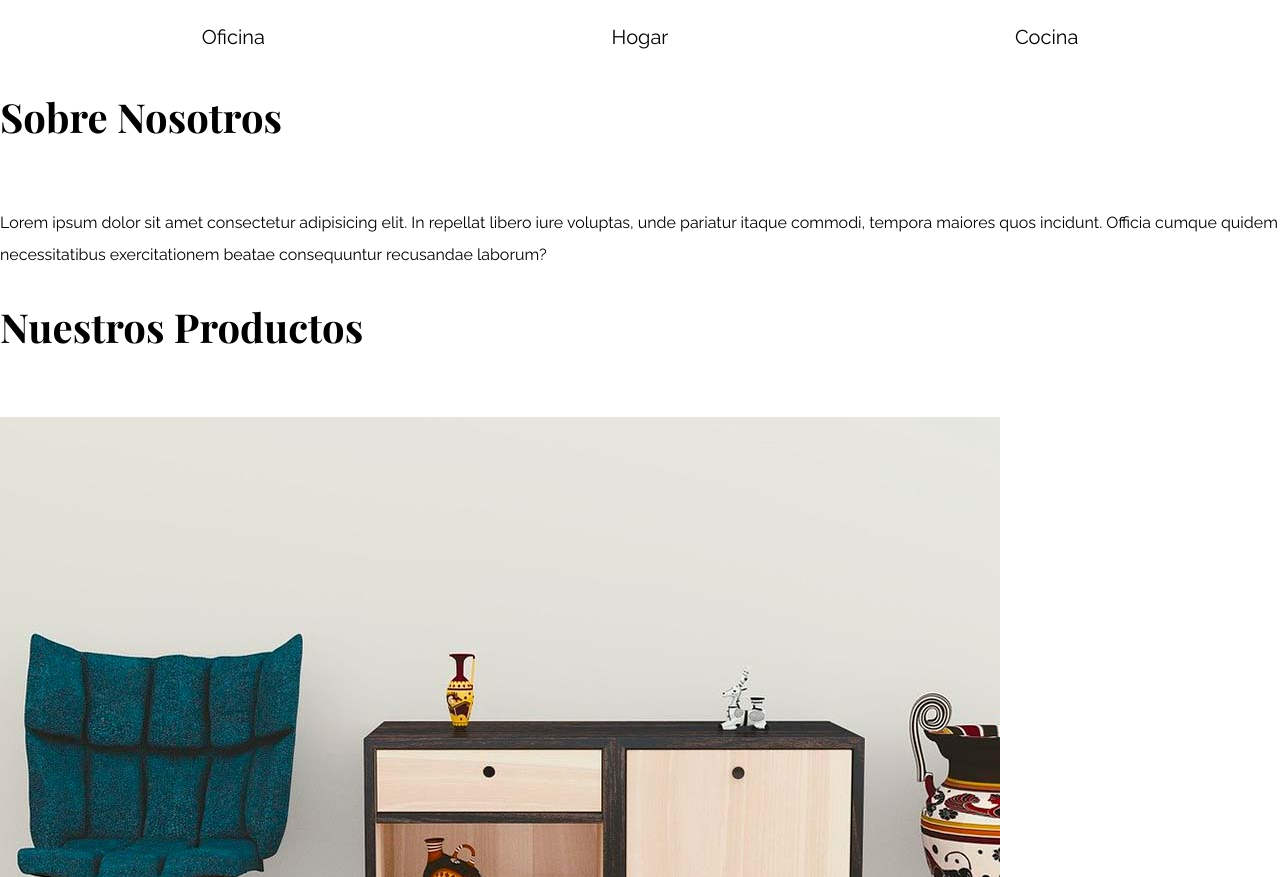
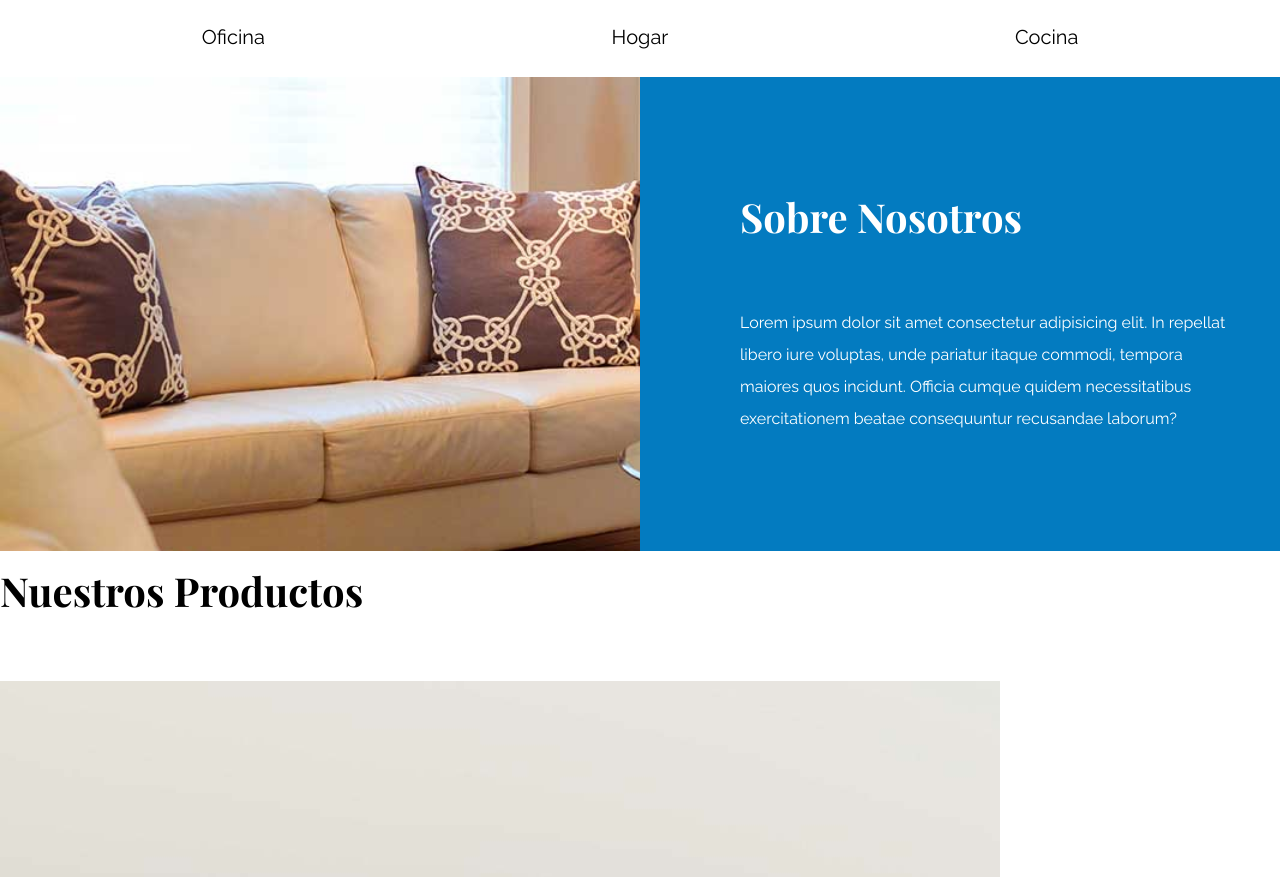
Before and after one commit to leonardocueto/CSS-Udemy, a plain HTML site: page index.html in a window 1280 px wide. Shown: the part 1263-2140 px from the top of the page. Drawn offline with nearby package versions, Linux system fonts and the light colour scheme.

Commit message:
Creando la seccion nosotros

```diff
--- a/css/app.css
+++ b/css/app.css
@@ -101,3 +101,24 @@ img {
     grid-template-columns: repeat(3,1fr);
     gap: 2rem;
 }
+
+/*Bloque Nosotros*/
+
+.sobre-nosotros{
+    background-image: linear-gradient(to right, transparent 50%, #037bc0 50%, #037bc0 100%), url(../img/nosotros.jpg);
+    background-position: left center;
+    padding: 10rem 0;
+    background-repeat: no-repeat;
+    background-size: 100%, 120rem;
+
+}
+
+.sobre-nosotros-grid{
+    display: flex;
+    justify-content: flex-end;
+}
+.texto-nosotros{
+    flex-basis: 50%;
+    padding-left: 10rem;
+    color: white;
+}
--- a/index.html
+++ b/index.html
@@ -48,9 +48,12 @@
     </div>
     </section>
     <section class="sobre-nosotros">
-        <div>
+        <div class="contenedor sobre-nosotros-grid">
+            <div class="texto-nosotros">
             <h2>Sobre Nosotros</h2>
             <p>Lorem ipsum dolor sit amet consectetur adipisicing elit. In repellat libero iure voluptas, unde pariatur itaque commodi, tempora maiores quos incidunt. Officia cumque quidem necessitatibus exercitationem beatae consequuntur recusandae laborum?</p>
+        </div>
+
         </div>
 
     </section>
```
